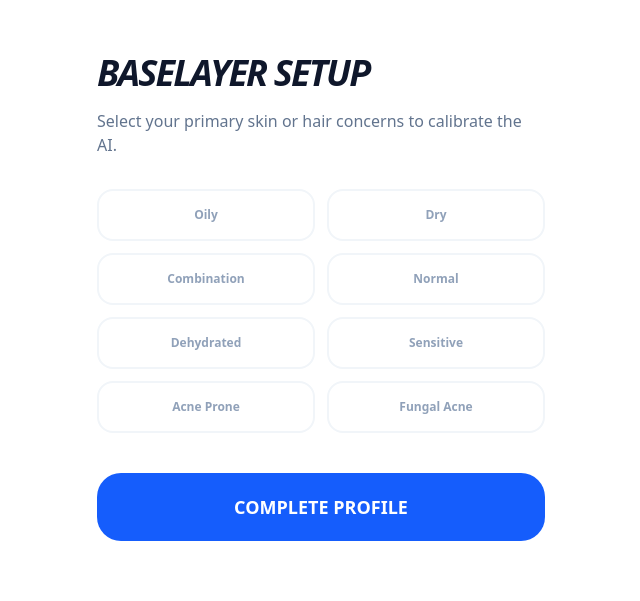
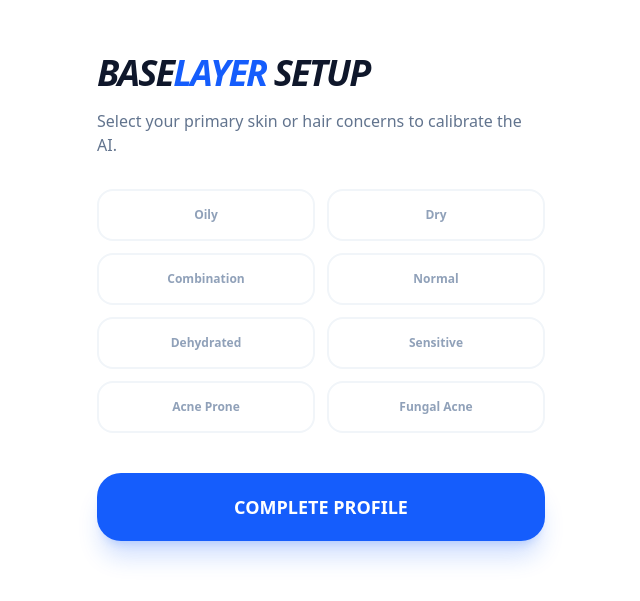
Before and after one commit to FlyGuy28/baselayer, a Next.js app: page / in a window 1280 px wide. Shown: the part 103-704 px from the top of the page, without its empty margins (319-959 px from the left). Built offline with nearby package versions, Linux system fonts and the light colour scheme.

Commit message:
survey & theme fix

```diff
--- a/app/globals.css
+++ b/app/globals.css
@@ -6,11 +6,9 @@
   --foreground: #171717;
 }
 
-@media (prefers-color-scheme: dark) {
-  :root {
-    --background: #0a0a0a;
-    --foreground: #ededed;
-  }
+.dark {
+  --background: #0a0a0a;
+  --foreground: #ededed;
 }
 
 body {
--- a/app/page.tsx
+++ b/app/page.tsx
@@ -133,16 +133,16 @@
       {showSurvey && (
         <div className="fixed inset-0 z-100 bg-white dark:bg-[#0f1115] p-8 flex flex-col justify-center animate-in fade-in">
           <div className="max-w-md mx-auto w-full">
-            <h1 className="text-4xl font-black mb-4 italic tracking-tighter">BASELAYER SETUP</h1>
-            <p className="text-slate-500 mb-8 font-medium">Select your primary skin or hair concerns to calibrate the AI.</p>
+            <h1 className="text-4xl font-black mb-4 italic tracking-tighter">BASE<span className="text-blue-600">LAYER</span> SETUP</h1>
+            <p className="text-slate-500 dark:text-slate-400 mb-8 font-medium">Select your primary skin or hair concerns to calibrate the AI.</p>
             <div className="grid grid-cols-2 gap-3 mb-10">
               {PROFILE_ATTRIBUTES.flatMap(g => g.keys).slice(0, 8).map(key => (
-                <button key={key} onClick={() => toggleOption(key)} className={`p-4 rounded-2xl border-2 font-bold text-xs transition-all ${profile[key] ? 'border-blue-600 bg-blue-600 text-white shadow-lg' : 'border-slate-100 text-slate-400'}`}>
+                <button key={key} onClick={() => toggleOption(key)} className={`p-4 rounded-2xl border-2 font-bold text-xs transition-all ${profile[key] ? 'border-blue-600 bg-blue-600 text-white shadow-lg' : 'border-slate-100 dark:border-white/5 text-slate-400 dark:text-slate-500'}`}>
                   {key.replace('is', '').replace(/([A-Z])/g, ' $1')}
                 </button>
               ))}
             </div>
-            <button onClick={() => setShowSurvey(false)} className="w-full py-5 bg-blue-600 text-white rounded-3xl font-black text-lg">COMPLETE PROFILE</button>
+            <button onClick={() => setShowSurvey(false)} className="w-full py-5 bg-blue-600 text-white rounded-3xl font-black text-lg shadow-xl shadow-blue-600/20">COMPLETE PROFILE</button>
           </div>
         </div>
       )}
--- /dev/null
+++ b/tailwind.config.ts
@@ -0,0 +1,14 @@
+import type { Config } from "tailwindcss";
+
+export default {
+  darkMode: "class",
+  content: [
+    "./pages/**/*.{js,ts,jsx,tsx,mdx}",
+    "./components/**/*.{js,ts,jsx,tsx,mdx}",
+    "./app/**/*.{js,ts,jsx,tsx,mdx}",
+  ],
+  theme: {
+    extend: {},
+  },
+  plugins: [],
+} satisfies Config;
```
